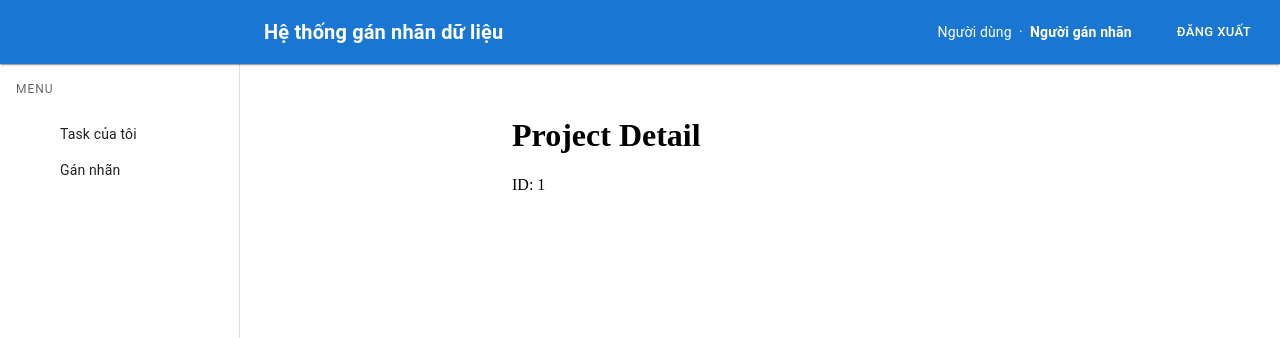
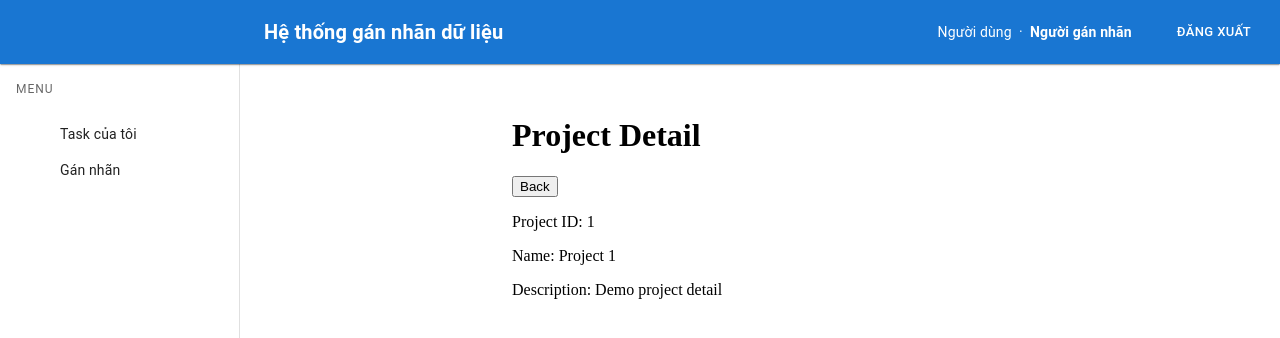
Before and after one commit to HOANG-HUU-THUAN/Data-Labeling-Support-System, a React (Vite) app in the folder frontend/: page /projects/1 in a window 1280 px wide. Shown: the top 338 px of the page. Built offline with nearby package versions, Linux system fonts and the light colour scheme; sample sign-in values are in the browser's storage; some icons are missing.

Commit message:
feat: project detail

```diff
--- a/frontend/src/pages/ProjectDetail.tsx
+++ b/frontend/src/pages/ProjectDetail.tsx
@@ -1,12 +1,37 @@
-import { useParams } from "react-router-dom";
+import { useParams, useNavigate } from "react-router-dom";
 
 export default function ProjectDetail() {
   const { id } = useParams();
+  const navigate = useNavigate();
 
   return (
-    <div className="p-4">
-      <h1 className="text-xl font-bold">Project Detail</h1>
-      <p>ID: {id}</p>
+    <div className="p-6">
+      {/* HEADER */}
+      <div className="flex justify-between items-center mb-6">
+        <h1 className="text-2xl font-bold">Project Detail</h1>
+
+        <button
+          onClick={() => navigate("/projects")}
+          className="bg-gray-300 px-4 py-2 rounded-lg"
+        >
+          Back
+        </button>
+      </div>
+
+      {/* CONTENT */}
+      <div className="border rounded-xl p-6 shadow">
+        <p className="mb-2">
+          <span className="font-semibold">Project ID:</span> {id}
+        </p>
+
+        <p className="mb-2">
+          <span className="font-semibold">Name:</span> Project {id}
+        </p>
+
+        <p>
+          <span className="font-semibold">Description:</span> Demo project detail
+        </p>
+      </div>
     </div>
   );
 }
```
